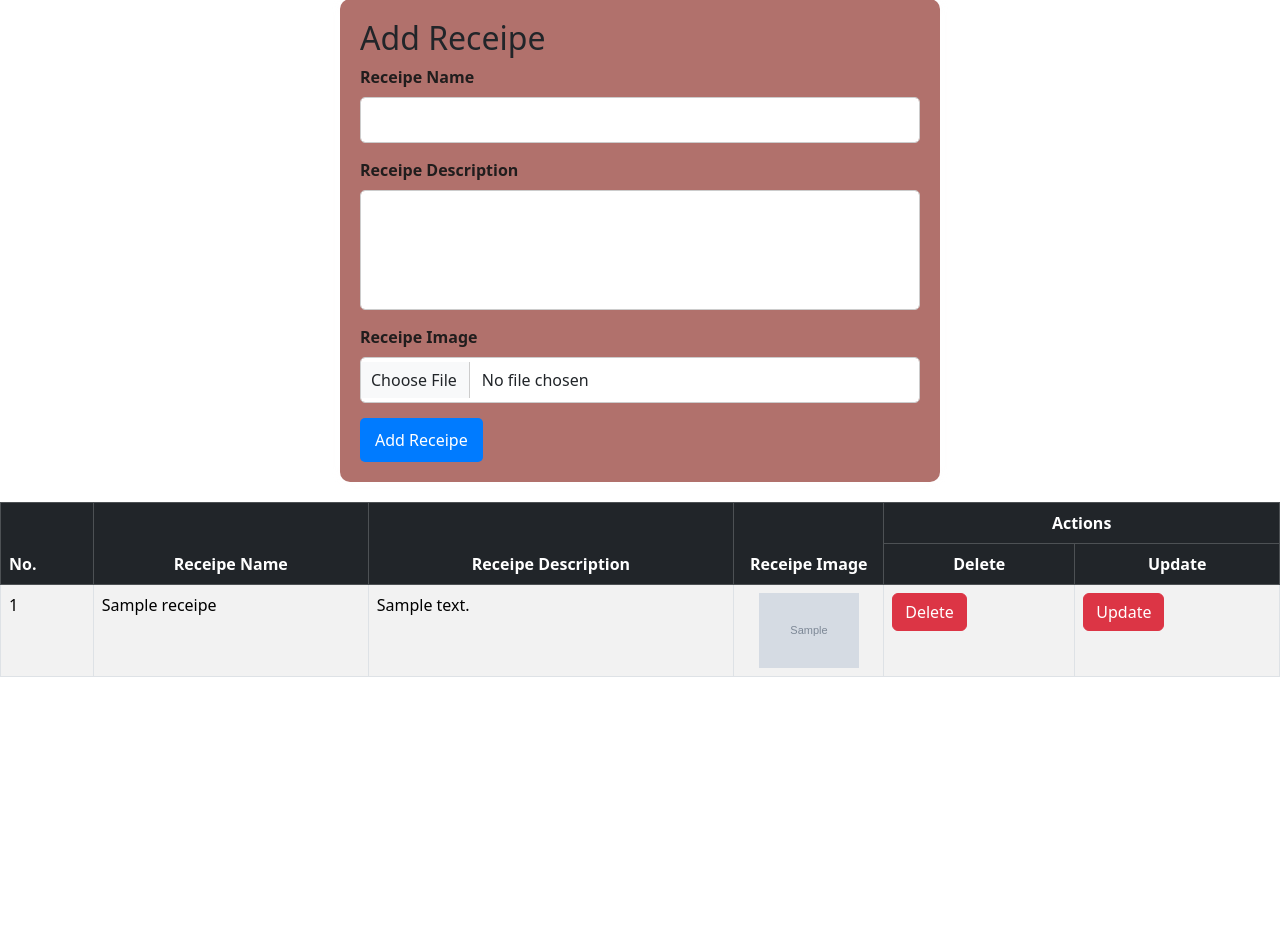
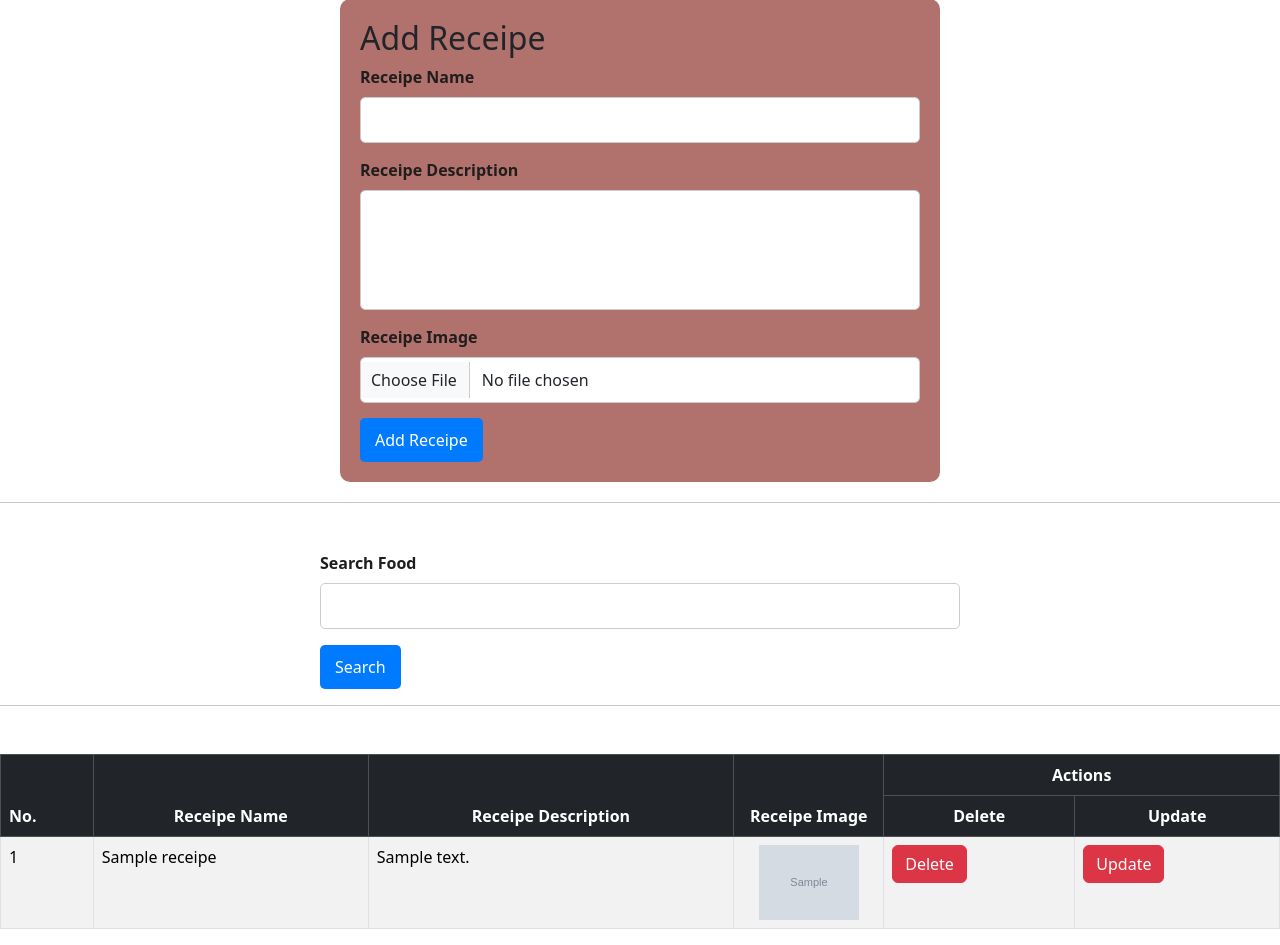
Before and after one commit to Nikunjsha20/Django_Receipe_app, a Django app: template vege/templates/receipee.html in a window 1280 px wide. Shown: the part 21-966 px from the top of the page. Before the commit the page ends 698 px from the top, so only its background shows below. Run offline with Django 3.2, Linux system fonts and the light colour scheme; the template is opened without the code that fills it: most values are stand-ins (such as "Sample title", 1, 10 or a date in 2020); grey boxes marked "Sample" are stand-in pictures.

Commit message:
Add new Search-Food feature

```diff
--- a/vege/templates/receipee.html
+++ b/vege/templates/receipee.html
@@ -19,8 +19,23 @@
         <button type="submit" class="btn-prmary">Add Receipe</button>
     </form>
 </div>
+<hr>
+<div class="mt-5">
+    <div class="mx-auto col-6">
+        <form action="">
+            <div class="mb-3">
+                <label for="Searching" class="form-label">Search Food</label>
+            <input type="text" name="search" class="form-control" />
+            </div>
+            <button type="Submit" class="btn btn-prmary">Search</button>
+
+        </form>
+    </div>
+</div>
+
+<hr>
 <div class="contain">
-    <table class="table table-striped table-bordered">
+    <table class="table table-striped table-bordered mt-5">
         <thead class="table-dark">
         <tr>
             <th rowspan="2">No.</th>
--- a/vege/views.py
+++ b/vege/views.py
@@ -18,6 +18,12 @@ def receipes(request):
         return redirect('/receipe/')  # Redirect to avoid duplicate submissions
 
     queryset = Receipe.objects.all()
+
+    if request.GET.get('search'):
+       queryset = queryset.filter(receipe_name__icontains = request.GET.get('search'))
+
+
+
     return render(request, 'receipee.html', {'receipes': queryset})
 
 
```
